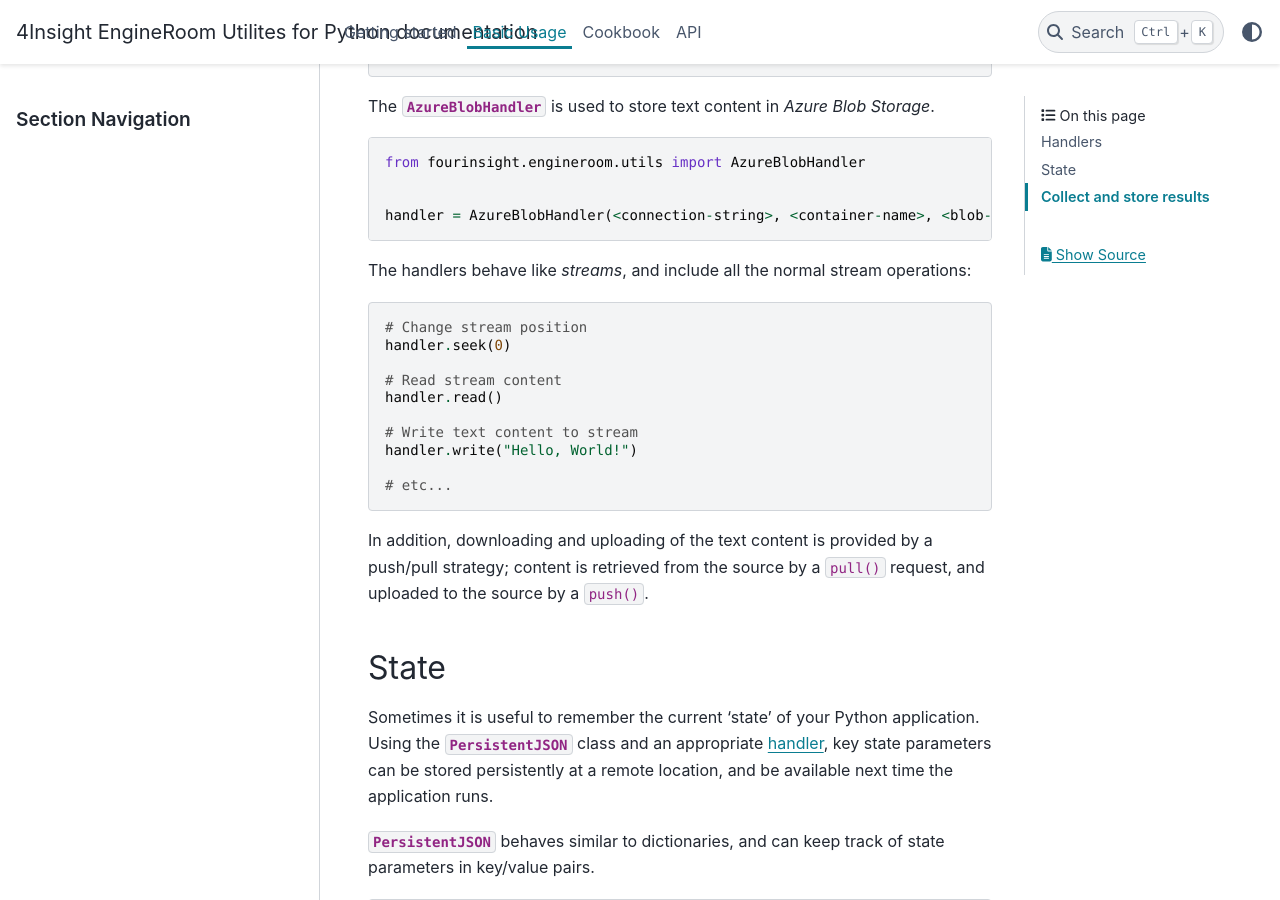
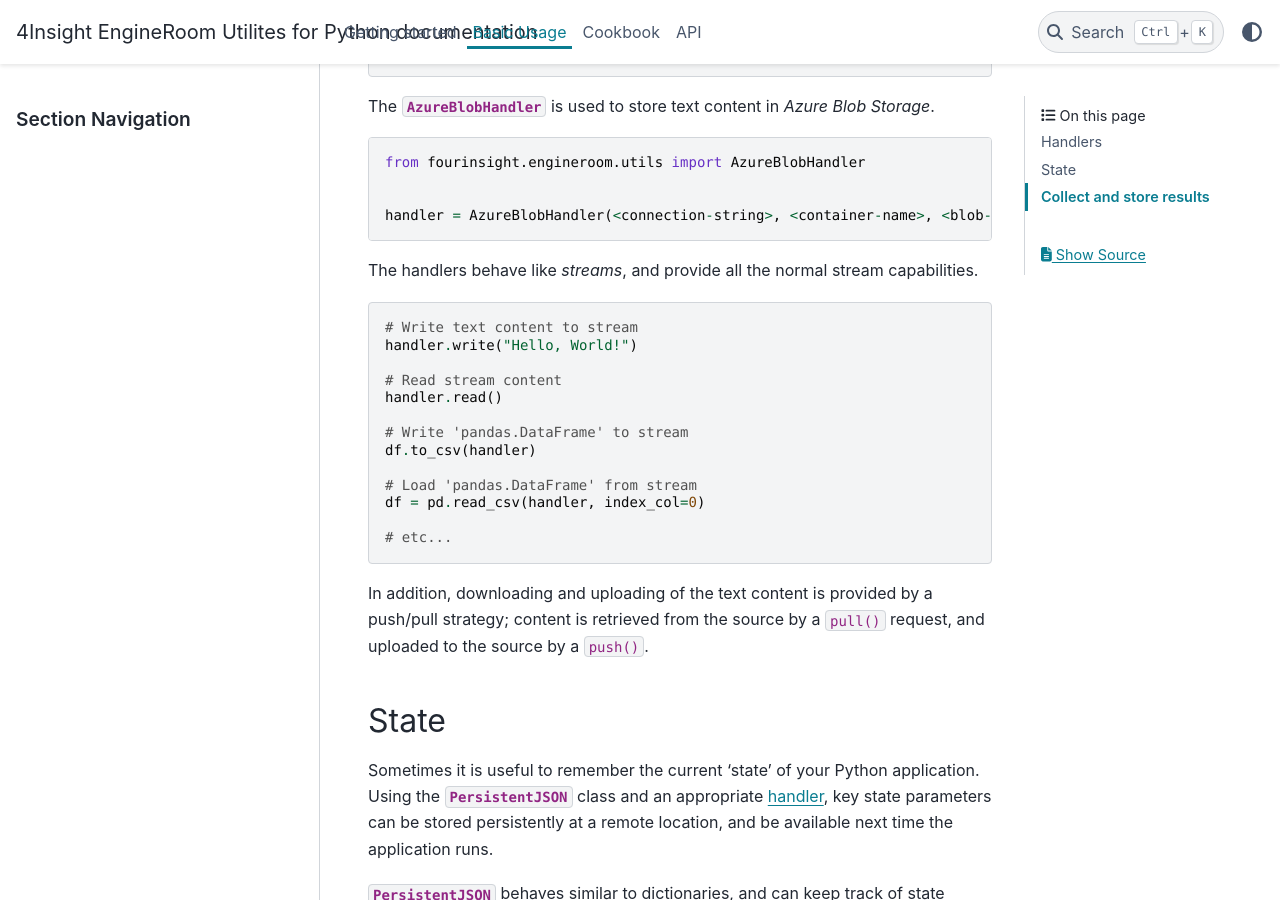
Before and after one commit to 4Subsea/fourinsight-engineroom-utils-python, a Sphinx documentation site: the page built from docs/basic_usage.rst, in a window 1280 px wide and 900 px high, scrolled down 758 px. Built offline with Sphinx 7.4.7 and the PyData theme 0.15.4, drawn with Linux system fonts in a browser that asks for light colours.

Commit message:
doc: some changes

```diff
--- a/docs/basic_usage.rst
+++ b/docs/basic_usage.rst
@@ -40,18 +40,21 @@ The :class:`AzureBlobHandler` is used to store text content in *Azure Blob Stora
 
     handler = AzureBlobHandler(<connection-string>, <container-name>, <blob-name>)
 
-The handlers behave like *streams*, and include all the normal stream operations:
+The handlers behave like *streams*, and provide all the normal stream capabilities.
 
 .. code-block:: python
 
-    # Change stream position
-    handler.seek(0)
+    # Write text content to stream
+    handler.write("Hello, World!")
 
     # Read stream content
     handler.read()
 
-    # Write text content to stream
-    handler.write("Hello, World!")
+    # Write 'pandas.DataFrame' to stream
+    df.to_csv(handler)
+
+    # Load 'pandas.DataFrame' from stream
+    df = pd.read_csv(handler, index_col=0)
 
     # etc...
 
```
